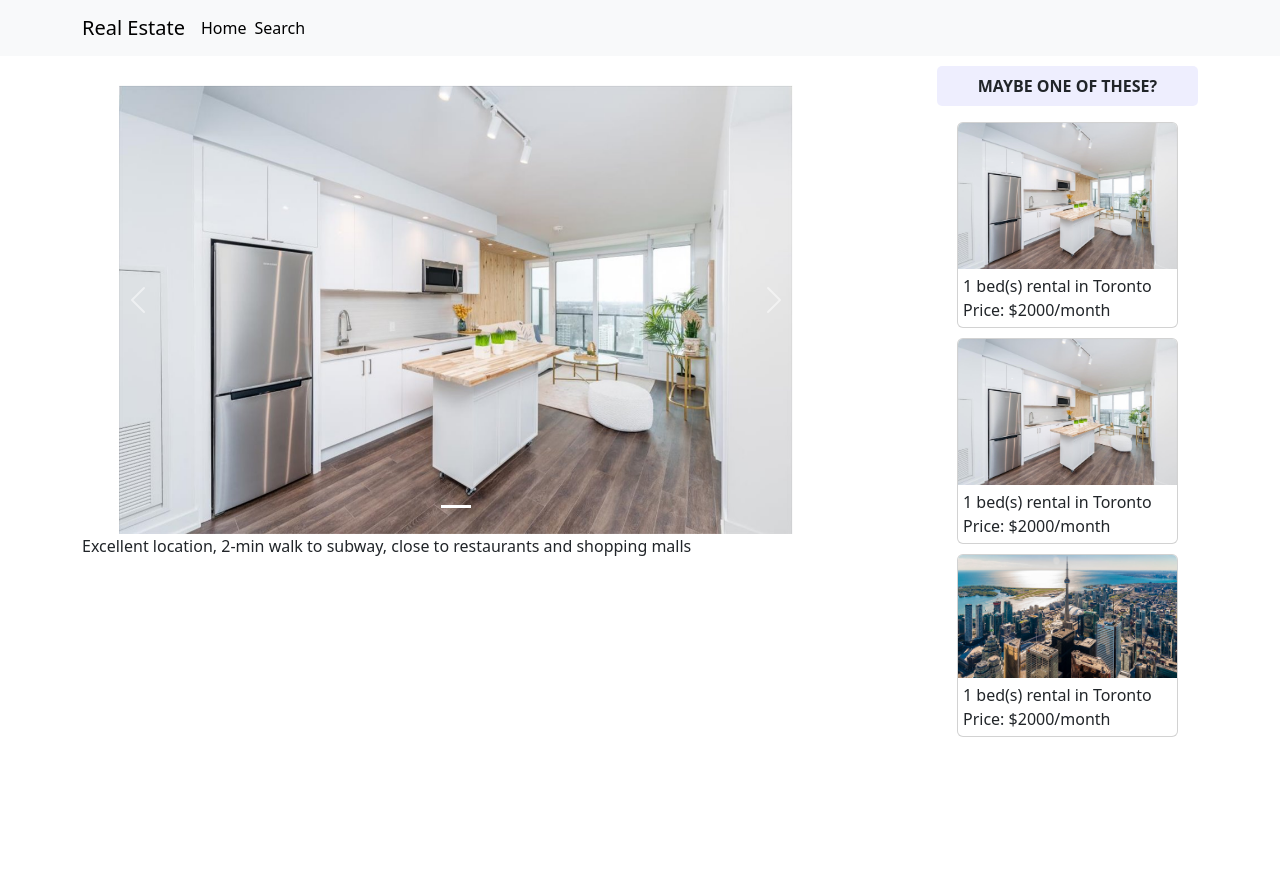
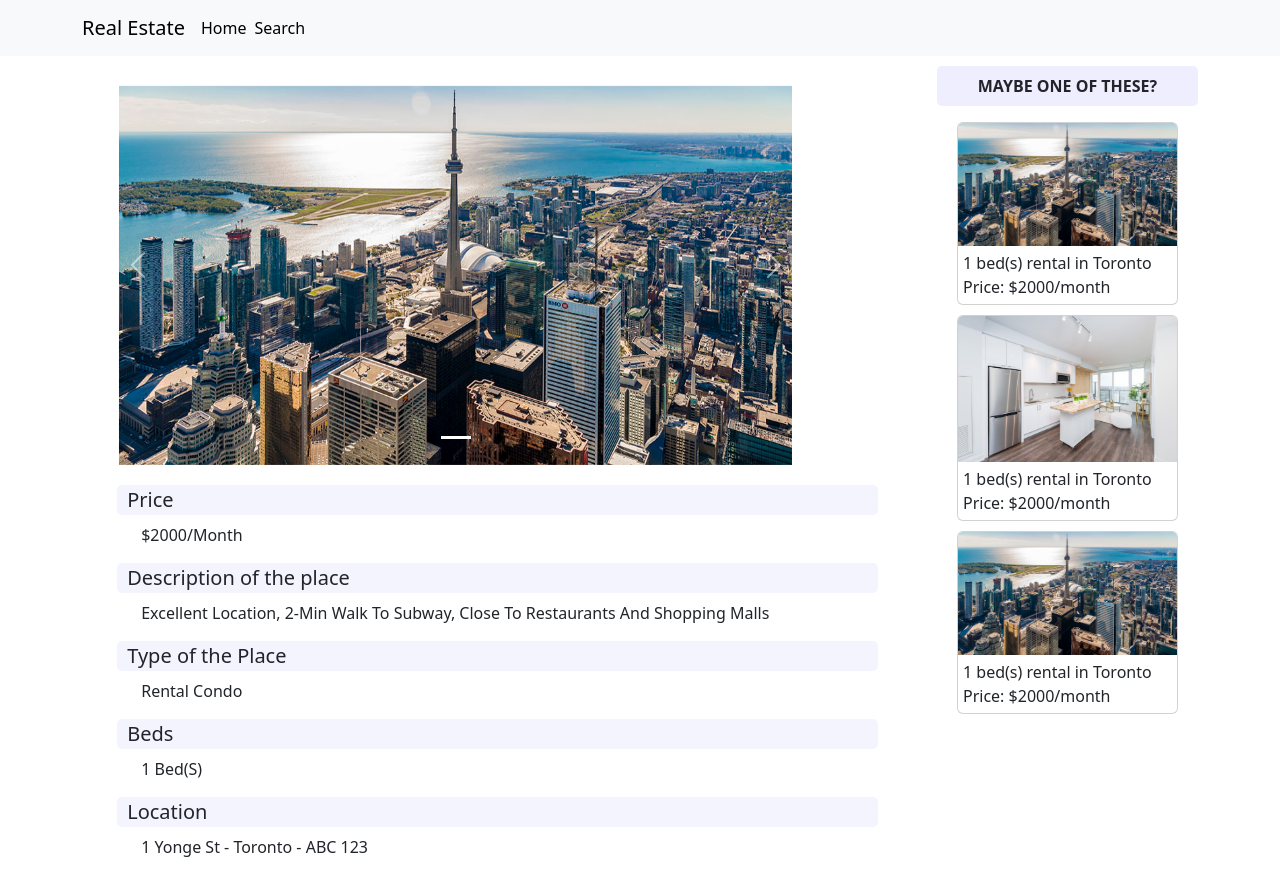
Before and after one commit to veyselboybay/real-estate-client, a React (Vite) app: page /search/1 in a window 1280 px wide. Shown: the top 896 px of the page. Before the commit the page ends 800 px from the top, so only its background shows below. Built offline with nearby package versions, Linux system fonts and the light colour scheme.

Commit message:
Modified Single Listing Page

```diff
--- a/src/App.css
+++ b/src/App.css
@@ -70,3 +70,20 @@ a {
     border-radius: 5px;
     font-weight: 600;
 }
+
+.oneListing .description {
+    margin-top: 20px;
+    padding: 0px 2.2rem;
+    margin-bottom: 40px;
+}
+
+.oneListing .description h5 {
+    background-color: rgba(74, 74, 245, 0.060);
+    border-radius: 5px;
+    padding: 3px 10px;
+}
+
+.oneListing .description p {
+    text-transform: capitalize;
+    padding-left: 1.5rem;
+}
--- a/src/components/Listing/index.jsx
+++ b/src/components/Listing/index.jsx
@@ -6,8 +6,8 @@ const Listing = ({ id, city, transactionType, propertyType, beds, description, p
     // console.log(listingPic);
     return (
         <Card style={{ width: '19rem' }}>
-            <Card.Img variant="top" src={listingPic ? './src/assets/' + listingPic : condoImg} />
-            <Card.Body>
+            <Card.Img variant="top" style={{ height: '10rem' }} src={listingPic ? './src/assets/' + listingPic : condoImg} />
+            <Card.Body style={{ height: '10rem' }}>
                 {description && <Card.Text>
                     {description}
                 </Card.Text>}
--- a/src/components/OneListPage/index.jsx
+++ b/src/components/OneListPage/index.jsx
@@ -28,7 +28,20 @@ const OneListPage = () => {
                             />
                         </Carousel.Item>
                     </Carousel>
-                    {listing && <p>{listing.description}</p>}
+                    <Container className='description'>
+                        {listing && <>
+                            <h5>Price</h5>
+                            <p>${listing.price}/month</p>
+                            <h5>Description of the place</h5>
+                            <p>{listing.description}</p>
+                            <h5>Type of the Place</h5>
+                            <p>{listing.transactionType} {listing.propertyType}</p>
+                            <h5>Beds</h5>
+                            <p>{listing.beds} bed(s)</p>
+                            <h5>Location</h5>
+                            <p>{listing.address} - {listing.city} - {listing.postalCode}</p>
+                        </>}
+                    </Container>
                 </Col>
                 <Col md={3} className='recommend-col'>
                     <p className='recommend-heading'>MAYBE ONE OF THESE?</p>
--- a/src/listings-data.js
+++ b/src/listings-data.js
@@ -7,10 +7,10 @@ const listings = [
         beds: '1',
         description: 'Excellent location, 2-min walk to subway, close to restaurants and shopping malls',
         price: 2000,
-        address: '9201 yonge st',
+        address: '1 yonge st',
         postalCode:'ABC 123',
         pictures: [
-
+            'home.jpg'
         ],
     },
     {
```
